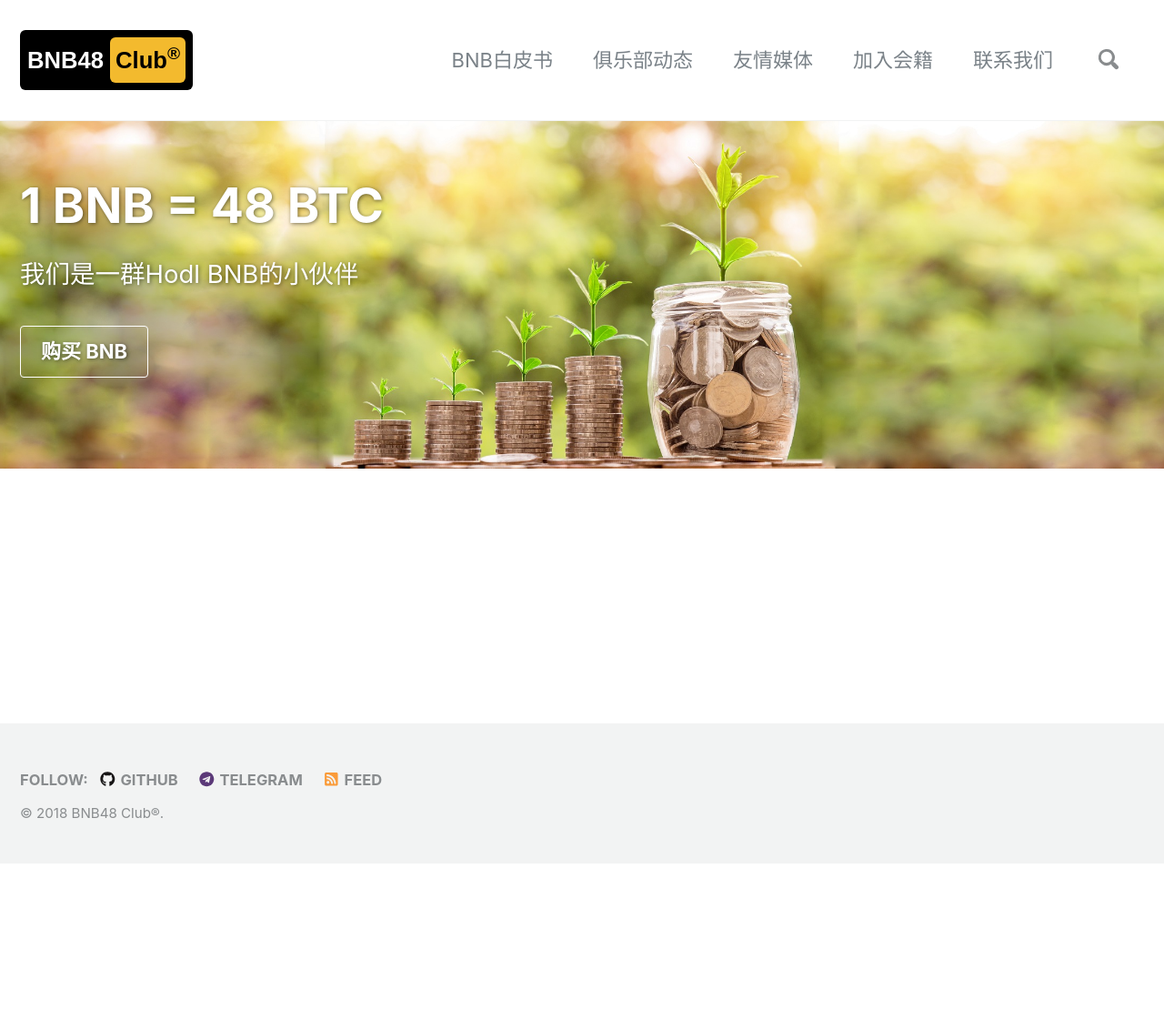
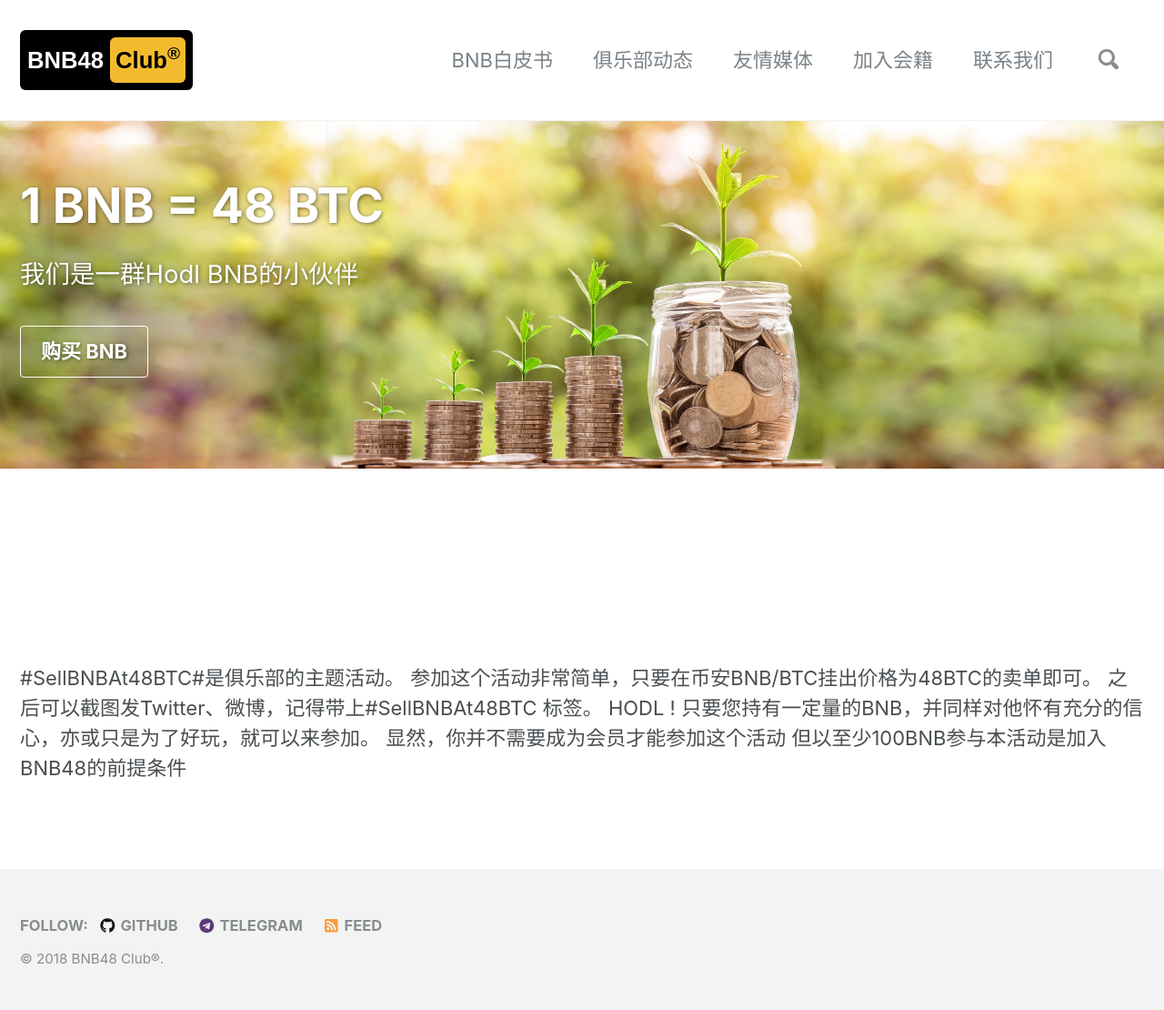
Before and after one commit to 48Club/BNB48Club.github.io, a Jekyll site: the page built from _pages/home.md, in a window 1280 px wide. Shown: the whole page at 91% size. Built offline with Jekyll 4.4.1, drawn with Linux system fonts in a browser that asks for light colours; nearby versions of some CDN libraries; before the commit the page ends 949 px from its top, so only the background shows below that.

Commit message:
Update home.md

```diff
--- a/_pages/home.md
+++ b/_pages/home.md
@@ -12,3 +12,8 @@
 ---
 
 {% include 48btc.html %}
+\#SellBNBAt48BTC\#是俱乐部的主题活动。
+参加这个活动非常简单，只要在币安BNB/BTC挂出价格为48BTC的卖单即可。
+之后可以截图发Twitter、微博，记得带上#SellBNBAt48BTC 标签。
+HODL ! 只要您持有一定量的BNB，并同样对他怀有充分的信心，亦或只是为了好玩，就可以来参加。
+显然，你并不需要成为会员才能参加这个活动 但以至少100BNB参与本活动是加入BNB48的前提条件
```
